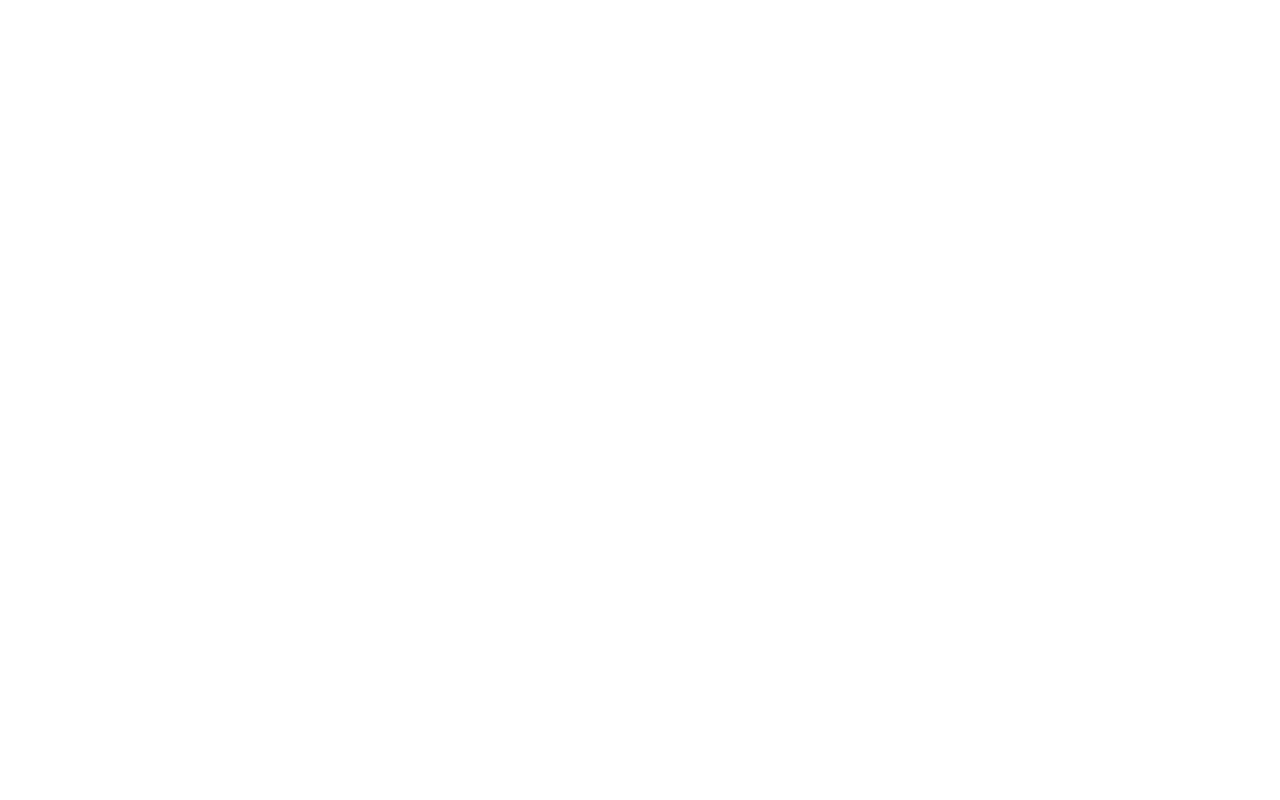
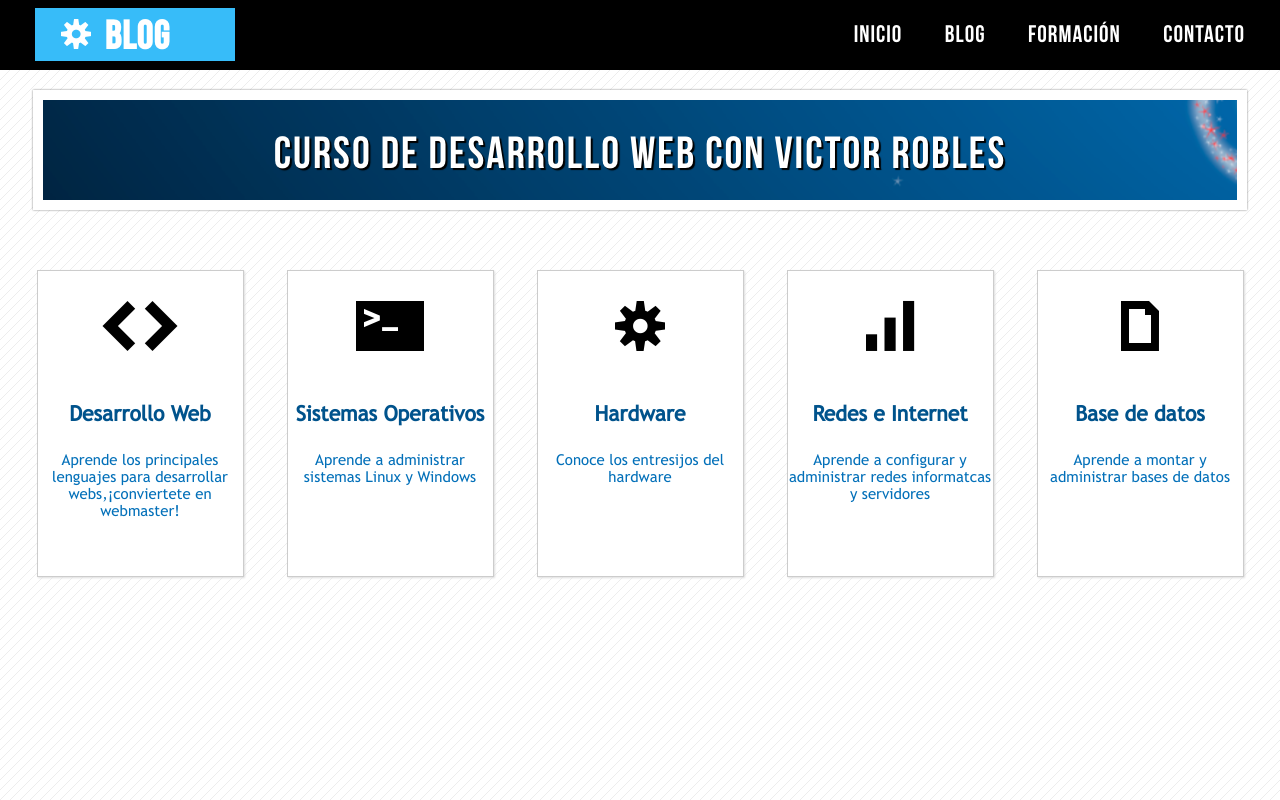
Before and after one commit to NachoGarciap/Segunda-Web, a plain HTML site: page index.html in a window 1280 px wide. Drawn offline with Linux system fonts and the light colour scheme.

Commit message:
header, nav y banner

```diff
--- a/index.html
+++ b/index.html
@@ -2,14 +2,87 @@
 <html lang="es">
 
 <head>
-    <meta charset="UTF-8">
-    <title>Responsive</title>
+    <meta charset="UTF-8" />
+    <title>Segunda maquetación de una web con animaciones</title>
+    <link rel="icon" type="favicon/x-icon" href="img/supertux.png" />
     <link rel="stylesheet" type="text/css" href="styles.css" />
 </head>
 
 <body>
 
+    <!---------- INICIO CABECERA ---------->
+    <header id="header">
+        <div class="wrap">
+            <div id="logo"><!--logotipo-->
+                <span class="gear">S</span><!--engranaje,saldra con el CSS-->
+                <h3>BLOG</h3>
+            </div>
 
+            <nav id="menu">
+                <ul>
+                    <li><a href="#">Inicio</a></li>
+                    <li><a href="#">Blog</a></li>
+                    <li><a href="#">Formación</a></li>
+                    <li><a href="#">Contacto</a></li>
+                </ul>
+            </nav>
+        </div>
+    </header>
+    <!---------- FIN CABECERA ---------->
+
+    <!---------- INICIO BANNER ---------->
+    <section class="wrap wrap-content">
+        <section id="info">
+            <div id="banner">
+                <h1>Curso de desarrollo web con Victor Robles</h1>
+            </div>
+
+            <!---------- INICIO TARJETAS ---------->
+            <div id="cards">
+                <div class="card">
+                    <p class="icon">H</p>
+                    <h2 class="category">Desarrollo Web</h2>
+                    <p class="description">Aprende los principales lenguajes para desarrollar webs,¡conviertete en
+                        webmaster!</p>
+                </div>
+            </div>
+
+            <div id="cards">
+                <div class="card">
+                    <p class="icon">_</p>
+                    <h2 class="category">Sistemas Operativos</h2>
+                    <p class="description">Aprende a administrar sistemas Linux y Windows</p>
+                </div>
+            </div>
+
+            <div id="cards">
+                <div class="card">
+                    <p class="icon">S</p>
+                    <h2 class="category">Hardware</h2>
+                    <p class="description">Conoce los entresijos del hardware</p>
+                </div>
+            </div>
+
+            <div id="cards">
+                <div class="card">
+                    <p class="icon">u</p>
+                    <h2 class="category">Redes e Internet</h2>
+                    <p class="description">Aprende a configurar y administrar redes informatcas y servidores</p>
+                </div>
+            </div>
+
+            <div id="cards">
+                <div class="card">
+                    <p class="icon">a</p>
+                    <h2 class="category">Base de datos</h2>
+                    <p class="description">Aprende a montar y administrar bases de datos</p>
+                </div>
+            </div>
+            <!---------- FIN TARJETAS ---------->
+
+        </section>
+    </section>
+    <!---------- FIN BANNER ---------->
 
 </body>
 
--- a/styles.css
+++ b/styles.css
@@ -0,0 +1,183 @@
+/*---------- FUENTES ----------*/
+@font-face {
+    font-family: "TrebuchetMS";
+    src: url('fonts/TrebuchetMS.ttf');
+    font-weight: normal;
+    font-style: normal;
+}
+
+@font-face {
+    font-family: "BebasNeue";
+    src: url('fonts/BebasNeue.otf');
+    font-weight: normal;
+    font-style: normal;
+}
+
+@font-face {
+    font-family: "WebSymbolsRegular";
+    src: url('fonts/websymbols-regular-webfont.eot');
+    src: url('fonts/websymbols-regular-webfont.eot?#iefix') format("embedded-opentype"),
+         url('fonts/websymbols-regular-webfont.woff') format('woff'),
+         url('fonts/websymbols-regular-webfont.ttf') format('truetype'),
+         url('fonts/websymbols-regular-webfont.svg#WebSymbolsRegular') format('svg');
+    font-weight: normal;
+    font-style: normal;
+}
+
+/*---------- ESTILOS GENERALES ----------*/
+
+* {
+    margin: 0px;
+    padding: 0px;
+}
+
+body {
+    background: url("img/pattern.png");
+}
+
+.wrap {
+    width: 1250px;
+    margin: 0px auto;
+}
+
+.icon {
+    font-family: "WebSymbolsRegular";
+}
+
+.gear {
+    font-family: "WebSymbolsRegular";/*para que salga el engranaje*/
+}
+
+/*---------- ESTILOS CABECERA ----------*/
+#header {
+    width: 100%;
+    height: 70px;
+    background-color: black;
+    font-family: "BebasNeue";
+    color: white;
+}
+
+#logo {
+    float: left;
+    width: 200px;
+    background-color: #37bcf9;
+    text-align: center;
+    margin-top: 8px;
+    margin-left: 20px;
+    letter-spacing: 1px;
+    cursor: pointer;
+    overflow: hidden;
+    transition: all 300ms;
+}
+
+#logo h3{
+    font-size: 40px;
+    display: block;
+    float: right;
+    margin-top: 5px;
+    margin-right: 65px;
+    transition: all 300ms;
+
+}
+
+#logo .gear {
+    display: block;
+    float: left;
+    font-size: 30px;
+    margin-top: 8px;
+    margin-left: 26px;
+}
+
+/*---------- ESTILOS NAVEGACION ----------*/
+
+#menu {
+    float: right;
+    height: 70px;
+    background: transparent;
+}
+
+#menu ul li {
+    font-size: 24px;
+    display: inline-block;
+    margin: 0px 20px 0px 20px;
+    letter-spacing: 1px;
+    line-height: 70px;/*para qu se quede enmedio*/
+}
+
+#menu ul li a {
+    color: white;
+    display: block;
+    text-decoration: none;
+    transition: all 200ms;
+}
+
+#menu ul li a:hover {
+    color: #37bcf9;
+    transform: scale(1.2,1.2); /*cuando pases el cursor aumenta un poco sin cambiar los margenes*/
+}
+
+/*---------- ESTILOS BANNER ----------*/
+#banner {
+    width: 95.5%;
+    height: 100px;
+    background: url(img/bakbaner.png);
+    background-position: -200px, -200px;
+    border: 10px solid white;
+    box-shadow: 0px 0px 2px gray;
+    margin: 20px auto;
+}
+
+#banner h1 {
+    display: block;
+    width: 850px;
+    font-family: "BebasNeue";
+    color: white;
+    text-align: center;
+    font-size: 45px;
+    letter-spacing: 2px;
+    margin:27px auto;
+    font-weight: normal;
+    text-shadow:2px 2px 1px black;
+}
+
+/*---------- ESTILOS TARJETAS ----------*/
+.card {
+    display: block;
+    float: left;
+    width: 205px;
+    height: 305px;
+    margin: 21.5px;
+    margin-top: 40px;
+    overflow: hidden;
+    border: 1px solid #ccc;
+    box-shadow: 1px 1px 2px #ddd;
+    background: white;
+    cursor: pointer;
+}
+
+.card .icon{
+    display: block;
+    width: 100%;
+    height: 130px;
+    font-size: 50px;
+    line-height: 110px;
+    text-align: center;
+    margin: 0px auto;
+}
+
+.card .category {
+    width: 100%;
+    height: 50px;
+    font-family: "TrebuchetMS";
+    font-size: 21px;
+    font-weight: bold;
+    text-align: center;
+    color: #00538c;
+}
+
+.card .description {
+    text-align: center;
+    color: #0370b9;
+    font-family: "TrebuchetMS";
+    font-size: 15px;
+}
```
